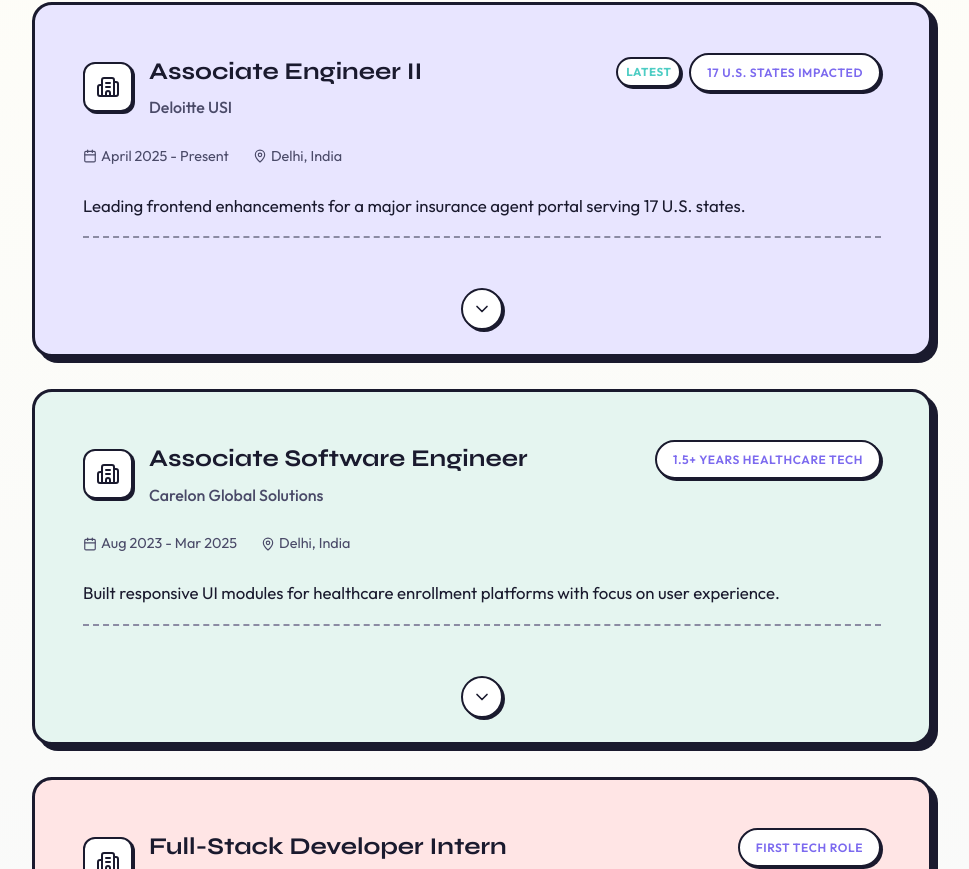
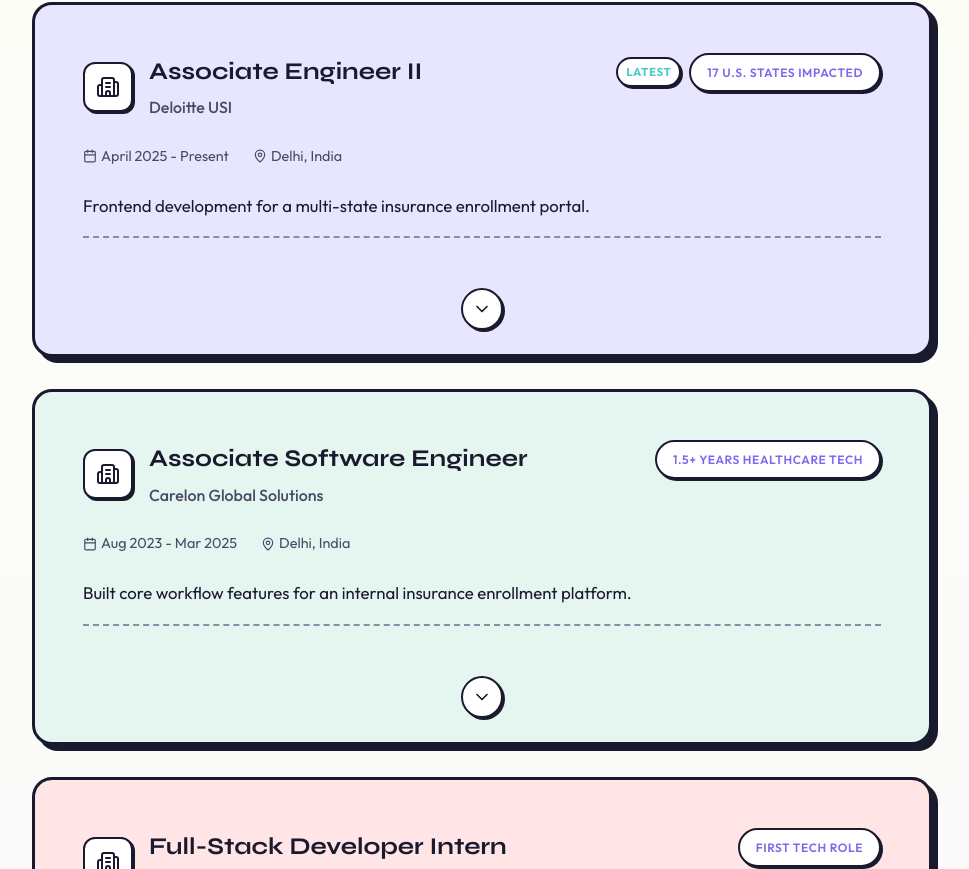
Before and after one commit to devansh-srivastava/portfolio, a React (Vite) app in the folder portfolio/: page / in a window 1280 px wide. Shown: the part 1251-2120 px from the top of the page, without its empty margins (158-1127 px from the left). Built offline with nearby package versions, Linux system fonts and the light colour scheme.

Commit message:
refactor: update case study descriptions and enhance experience details

```diff
--- a/portfolio/src/components/CaseStudies/CaseStudies.jsx
+++ b/portfolio/src/components/CaseStudies/CaseStudies.jsx
@@ -39,86 +39,86 @@
       icon: FolderOpen,
       color: "#E6F4FF",
       accentColor: "#2E86AB",
-      description: "An AI file assistant on WhatsApp that stores, tags, transcribes, and retrieves files through natural conversation.",
+      description: "WhatsApp-based file assistant that lets people store files, ask questions about them, and retrieve documents from anywhere.",
       role: "Product Manager & Builder",
       metrics: [
         { label: "Entry Point", value: "WhatsApp" },
-        { label: "Max File Size", value: "50 MB" },
-        { label: "Core Value", value: "Zero-UI Filing" }
+        { label: "Core Value", value: "Zero-UI Filing" },
+        { label: "Agent Stack", value: "OpenAI Agents" }
       ],
       highlights: [
-        "Defined end-to-end PRD with user flows, architecture, and tooling",
-        "Prioritized duplicate detection, OCR/transcription, and semantic retrieval",
-        "Designed async metadata pipeline to return fast confirmations",
-        "Specified voice-note flow with Hindi transcription and translation"
+        "Designed an easy, conversational flow for saving and retrieving files",
+        "Enabled question-answering on stored documents for quick answers",
+        "Added voice transcription and automatic summaries for fast capture",
+        "Built on OpenAI agents to keep the experience simple and reliable"
       ],
-      insight: "Great products reduce behavior change by fitting into tools users already use daily."
+      insight: "Frictionless capture and retrieval drives repeat usage."
     },
     {
       id: 2,
-      title: "Tapsy Mobile App",
-      category: "Product",
+      title: "Tapsy",
+      category: "Mobile App",
       icon: Smartphone,
       color: "#E8E5FF",
       accentColor: "#7C6AEF",
-      description: "A mobile app built from concept to MVP, focusing on user experience and iterative development.",
+      description: "Social drinking game app syncing with show audio. Full product ownership from ideation to MVP launch.",
       role: "Product Owner & Developer",
       metrics: [
-        { label: "MVP Shipped", value: "✓" },
-        { label: "Tech Stack", value: "React Native" },
-        { label: "Design Tool", value: "Figma" }
+        { label: "Platform", value: "Mobile" },
+        { label: "Tech Stack", value: "React Native + Firebase" },
+        { label: "Stage", value: "MVP Shipped" }
       ],
       highlights: [
-        "Led product conceptualization and feature definition",
-        "Designed user flows and wireframes in Figma",
-        "Built and shipped MVP with React Native + Firebase",
-        "Iterated based on user feedback"
+        "Owned product from ideation to MVP release",
+        "Designed the core game loop and in-app experience",
+        "Built the app with React Native and Firebase",
+        "Validated the concept through early user feedback"
       ],
-      insight: "First-hand experience of the full product lifecycle from idea to launch."
+      insight: "Shipping a focused MVP beats overbuilding in early-stage products."
     },
     {
       id: 3,
-      title: "Food Delivery App Analysis",
-      category: "Case Study",
+      title: "Food Delivery Analysis",
+      category: "Product Teardown",
       icon: UtensilsCrossed,
       color: "#FFE5E5",
       accentColor: "#FF6B9D",
-      description: "Deep-dive analysis into user retention challenges with a proposed loyalty-gamification solution.",
+      description: "Retention strategy analysis proposing a loyalty-gamification system to increase repeat orders.",
       role: "Product Analyst",
       metrics: [
         { label: "Focus Area", value: "Retention" },
-        { label: "Solution Type", value: "Gamification" },
-        { label: "Business Impact", value: "High" }
+        { label: "Mechanic", value: "Streaks + Achievements" },
+        { label: "Goal", value: "Repeat Orders" }
       ],
       highlights: [
-        "Identified key drop-off points in user journey",
-        "Researched competitor loyalty programs",
-        "Designed gamification-based loyalty system",
-        "Projected retention improvement strategies"
+        "Mapped drop-offs across key ordering moments",
+        "Benchmarked loyalty tactics and market patterns",
+        "Designed streak-based rewards and tiered perks",
+        "Outlined an experimentation plan for uplift validation"
       ],
-      insight: "Understanding that features must drive measurable business outcomes."
+      insight: "Retention improves when progress feels visible and rewarding."
     },
     {
       id: 4,
-      title: "Dating App Case Study",
-      category: "Case Study",
+      title: "Dating App Concept",
+      category: "Product Teardown",
       icon: Heart,
       color: "#E5F5F0",
       accentColor: "#4ECDC4",
-      description: "Identified user-intent mismatch causing high churn and proposed intent-based onboarding solution.",
+      description: "Designed intent-based onboarding to reduce user-intent mismatch and improve match quality.",
       role: "UX Researcher",
       metrics: [
-        { label: "Problem", value: "High Churn" },
-        { label: "Root Cause", value: "Intent Mismatch" },
-        { label: "Solution", value: "Smart Onboarding" }
+        { label: "Problem", value: "Intent Mismatch" },
+        { label: "Fix", value: "Goal Segmentation" },
+        { label: "Outcome", value: "Higher Match Quality" }
       ],
       highlights: [
-        "Analyzed user behavior patterns and churn data",
-        "Discovered mismatch between user intent and app experience",
-        "Designed intent-based onboarding flow",
-        "Proposed personalization framework to reduce churn"
+        "Diagnosed intent mismatch across onboarding and discovery",
+        "Proposed upfront relationship-goal selection",
+        "Designed intent-aware matching and filters",
+        "Defined success metrics for post-onboarding quality"
       ],
-      insight: "Solving the right problem matters more than building features."
+      insight: "Clear intent alignment reduces churn more than surface-level tweaks."
     }
   ];
 
@@ -255,26 +255,6 @@
         })}
       </motion.div>
 
-      {/* Bottom CTA */}
-      <motion.div
-        className={styles.bottomCta}
-        initial={{ opacity: 0, y: 30 }}
-        whileInView={{ opacity: 1, y: 0 }}
-        viewport={{ once: true }}
-        transition={{ duration: 0.5 }}
-      >
-        <p className={styles.ctaText}>
-          Want to see more detailed case studies with full PRDs?
-        </p>
-        <motion.button
-          className={styles.ctaButton}
-          whileHover={{ scale: 1.02, y: -2 }}
-          whileTap={{ scale: 0.98 }}
-        >
-          <span>Get in Touch</span>
-          <TrendingUp size={18} />
-        </motion.button>
-      </motion.div>
     </section>
   );
 };
--- a/portfolio/src/components/Contact/Contact.module.css
+++ b/portfolio/src/components/Contact/Contact.module.css
@@ -170,8 +170,10 @@
 .cardTitle {
   font-family: var(--font-display);
   font-size: 2rem;
-  font-weight: 800;
+  font-weight: 700;
   color: var(--text-primary);
+  letter-spacing: -0.015em;
+  line-height: 1.1;
   margin-bottom: var(--space-xs);
 }
 
@@ -296,9 +298,11 @@
 }
 
 .copyright {
-  font-family: var(--font-body);
-  font-size: 0.8rem;
-  color: var(--text-muted);
+  font-family: var(--font-display);
+  font-size: 0.85rem;
+  font-weight: 600;
+  letter-spacing: -0.01em;
+  color: var(--text-secondary);
 }
 
 /* Responsive */
--- a/portfolio/src/components/Experience/Experience.jsx
+++ b/portfolio/src/components/Experience/Experience.jsx
@@ -38,12 +38,12 @@
       period: "April 2025 - Present",
       color: "#E8E5FF",
       accentColor: "#7C6AEF",
-      description: "Leading frontend enhancements for a major insurance agent portal serving 17 U.S. states.",
+      description: "Frontend development for a multi-state insurance enrollment portal.",
       highlights: [
-        "Analyzing business requirements and regulatory updates for multi-state compliance",
-        "Cross-functional stakeholder coordination with design, backend, and QA teams",
-        "Redesigned unified search interface improving agent workflow efficiency",
-        "Driving UI/UX improvements based on user feedback and analytics"
+        "Worked on frontend for an internal insurance enrollment portal across 17 U.S. states",
+        "Implemented and maintained state-specific enrollment forms by translating PDF forms into structured, validated UI flows",
+        "Contributed to unified search and workflow improvements, simplifying agent navigation across complex enrollment scenarios",
+        "Supported platform stability through Angular upgrades, security checks, documentation, and close coordination with QA, backend, and analysts"
       ],
       skills: ["Angular", "TypeScript", "Figma", "JIRA", "Agile"],
       impact: "17 U.S. States Impacted"
@@ -56,12 +56,12 @@
       period: "Aug 2023 - Mar 2025",
       color: "#E5F5F0",
       accentColor: "#4ECDC4",
-      description: "Built responsive UI modules for healthcare enrollment platforms with focus on user experience.",
+      description: "Built core workflow features for an internal insurance enrollment platform.",
       highlights: [
-        "Delivered Compare Feature for side-by-side enrollment plan review",
-        "Managed multi-state configuration for regulatory compliance",
-        "Coordinated cross-team efforts with analysts, QA, and backend developers",
-        "Developed reusable component library reducing development time by 30%"
+        "Built core workflow features for an internal insurance enrollment platform",
+        "Built a Compare Feature for side-by-side enrollment validation, reducing manual review errors for agents",
+        "Worked on configurable UI modules and state-specific logic during open enrollment under tight deadlines",
+        "Improved code quality and reliability through vulnerability fixes, data sanitization, documentation, and cross-team coordination"
       ],
       skills: ["Angular", "TypeScript", "Jasmine", "Karma", "CSS"],
       impact: "1.5+ Years Healthcare Tech"
@@ -74,12 +74,12 @@
       period: "Jul 2021 - Dec 2021",
       color: "#FFE5E5",
       accentColor: "#FF6B9D",
-      description: "Built internal tools for an EdTech startup, gaining full-stack development experience.",
+      description: "Contributed to internal tools and CRM platform development.",
       highlights: [
-        "Developed automated certificate generation system for student achievements",
-        "Built Excel upload functionality with AWS RDS integration for lead management",
-        "Created CRM dashboard for tracking student enrollments and progress",
-        "Implemented Laravel-based backend with MySQL database"
+        "Contributed to internal tools and a CRM platform",
+        "Identified gaps in existing workflows and proposed feature-level improvements",
+        "Built and enhanced features for an internal CRM platform, including certificate generation and Excel-based data upload",
+        "Worked end-to-end on features, from idea discussion to implementation, in close collaboration with the team"
       ],
       skills: ["Laravel", "PHP", "MySQL", "AWS", "Bootstrap"],
       impact: "First Tech Role"
```
Also changed, not shown: 1 other file (tests, documents, lock files or other folders).
